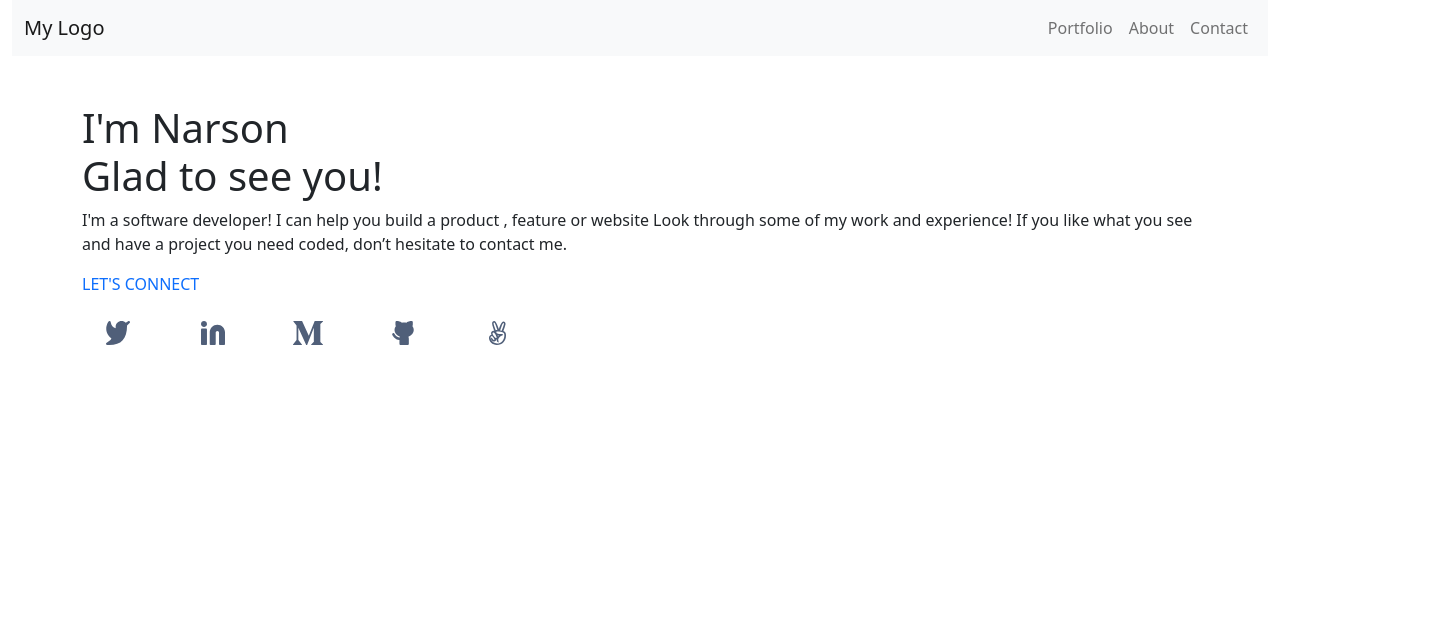
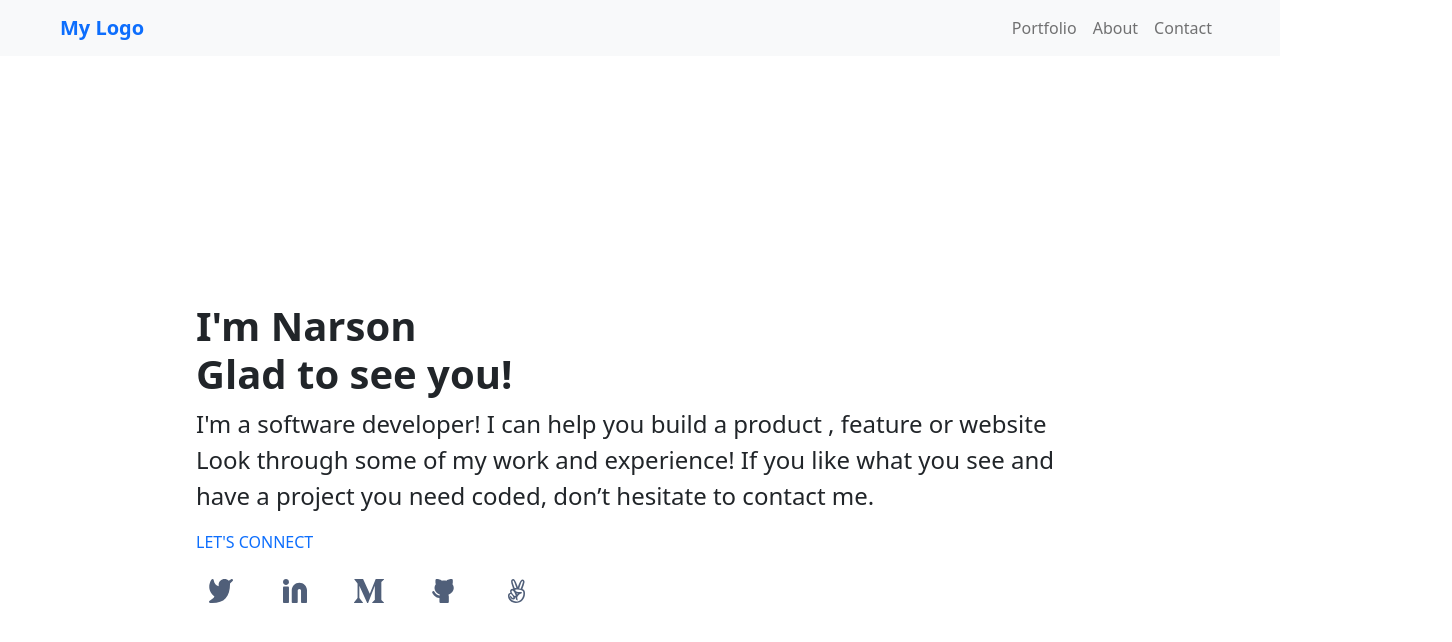
Before and after one commit to rbd3/Portfollio-Boostrap, a website: page src/index.html in a window 1280 px wide. Shown: the whole page, 1452 px wide, since content can reach past the window. Drawn offline with Linux system fonts and the light colour scheme.

Commit message:
Added a welcome section

```diff
--- a/src/index.html
+++ b/src/index.html
@@ -8,23 +8,23 @@
     <link rel="stylesheet" href="main.css">
 </head>
 <body>
-    <header class="container-fluid">
-        <nav class="navbar navbar-expand-lg navbar-light bg-light">
+    <header class="container-fluid px-0">
+        <nav class="navbar navbar-expand-lg navbar-light bg-light px-5">
             <div class="container-fluid">
-              <a class="navbar-brand" href="#">My Logo</a>
+              <a class="navbar-brand text-primary fw-bold" href="#">My Logo</a>
               <button class="navbar-toggler" type="button" data-bs-toggle="collapse" data-bs-target="#navbarNav" aria-controls="navbarNav" aria-expanded="false" aria-label="Toggle navigation">
                 <span class="navbar-toggler-icon"></span>
               </button>
               <div class="collapse navbar-collapse justify-content-end" id="navbarNav">
                 <ul class="navbar-nav">
                   <li class="nav-item">
-                    <a class="nav-link" aria-current="page" href="#">Portfolio</a>
+                    <a class="nav-link" aria-current="page" href="index.html">Portfolio</a>
                   </li>
                   <li class="nav-item">
                     <a class="nav-link" href="#about">About</a>
                   </li>
                   <li class="nav-item">
-                    <a class="nav-link" href="#">Contact</a>
+                    <a class="nav-link" href="#contact">Contact</a>
                   </li>
                 </ul>
               </div>
@@ -32,27 +32,21 @@
           </nav>
     </header>
 
-    <section class="container-fluid has-bg-img" id="about">
-
+    <section class="container-fluid w-75 vh-100 d-flex justify-content-center align-items-center">
+        <div class="container-fluid">
             <div class="container">
-            <div class="row row-cols-1 pt-5">
-                <h1 class="col">I'm Narson <br>Glad to see you!</h1>
-                <p class="col">I'm a software developer! I can
+                <div class="row row-cols-1">
+                    <h1 class="col fw-bold">I'm Narson <br>Glad to see you!</h1>
+                    <p class="col fs-4">I'm a software developer! I can
                         help you build a product , feature or website Look through some of my work and experience!
                         If you like what you see and have a project you need coded, don’t hesitate to contact me.</p>
-            </div>
-        </div>
 
-    <div class="container">
-        <div class="row">
                     <p class="text-primary text-uppercase">Let's connect</p>
-        </div>
-
                     <div class="row">
                         <a class="btn col-1" href="#" role="button">
                             <img src="media/twitter.svg" alt="twitter" width="30" height="24">
                         </a>
-            <a class="btn col-1" href="#" role="button">
+                        <a class="btn col-1 px-0 mx-0" href="#" role="button">
                             <img src="media/Linkedin icon.svg" alt="Linkdin" width="30" height="24">
                         </a>
                         <a class="btn col-1" href="#" role="button">
@@ -65,9 +59,9 @@
                             <img src="media/angellist.svg" alt="angellist" width="30" height="24">
                         </a>
                     </div>
-
                 </div>
-    <img class="bg-img" src="media/header background shape-desktop.svg" alt="header background">
+            </div>
+        </div>
     </section>
 
 
```
Lines whose indentation alone changed are shown as unchanged.
